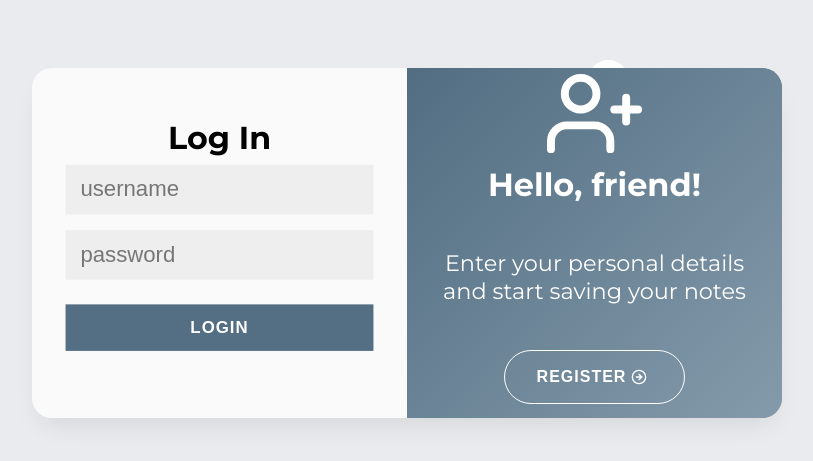
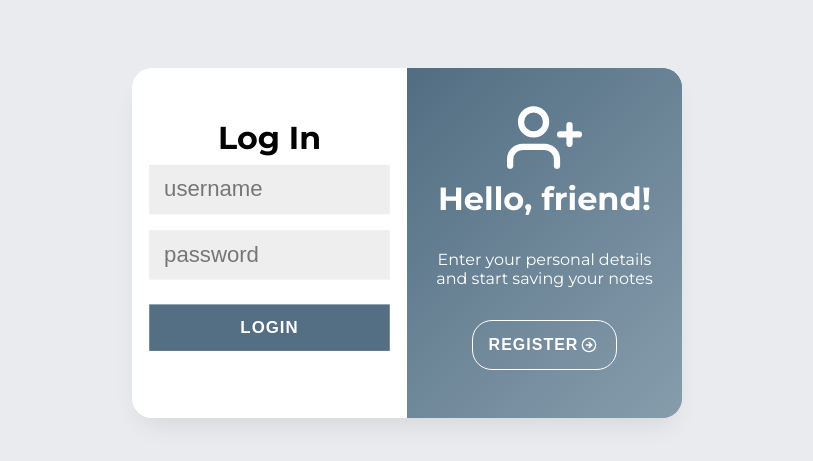
Before and after one commit to tevfik94/reactjs-notes-app, a React (Create React App) app: page / in a window 1280 px wide. Shown: the part 157-618 px from the top of the page, without its empty margins (233-1046 px from the left). Built offline with nearby package versions, Linux system fonts and the light colour scheme.

Commit message:
Update LoginSignup.css

```diff
--- a/src/styles/LoginSignup.css
+++ b/src/styles/LoginSignup.css
@@ -1,15 +1,15 @@
 .fullpage {
+  display: flex;
+  justify-content: center;
+  align-items: center;
   height: 100vh;
   overflow-x: auto;
   background: #e9ebee;
-  display: flex;
-  justify-content: center;
-  align-items: center;
 }
 
 #container {
   width: 100%;
-  max-width: 750px;
+  max-width: 550px;
   height: 350px;
   position: relative;
   border-radius: 20px;
@@ -20,7 +20,6 @@
   & > div {
     position: absolute;
     width: 50%;
-    min-width: 350px;
     height: 100%;
     top: 0;
     display: flex;
@@ -32,31 +31,29 @@
 
 .login {
   left: 0;
-  background: #fafafa;
+  background: #fff;
   border-radius: 20px 0 0 20px;
   & button {
     border-radius: 0px;
     width: 100%;
     height: auto;
   }
-  & .s-icon {
-    margin: 1em 0 0 1em;
-    stroke: #999;
-    vertical-align: middle;
-    width: 30px;
-    height: 30px;
-  }
 }
 
 .content {
   width: 100%;
-  padding: 1em 2em;
+  padding: 0.5em 1em;
   text-align: center;
-  p {
-    font-size: 1.4em;
+  & .button {
+    display: flex;
+    flex-direction: row;
   }
 }
 
+.error-msg {
+  font-size: 14px;
+  color: red;
+}
 .register {
   right: 0;
   z-index: 1;
@@ -66,14 +63,8 @@
     border-radius: 0px;
     width: 100%;
   }
-  & .s-icon {
-    margin: 1em 0 0 1em;
-    stroke: #999;
-    vertical-align: middle;
-    width: 30px;
-    height: 30px;
-  }
 }
+
 .page {
   right: 0;
   color: #fff;
@@ -85,14 +76,15 @@
     border-color: #fff;
     background: transparent;
   }
+
   p {
     margin: 2em auto;
   }
 }
 
 .b-icon {
-  width: 95px;
-  height: 95px;
+  width: 75px;
+  height: 75px;
 }
 
 form input {
@@ -116,20 +108,19 @@ button {
   justify-content: center;
   flex-direction: row;
   margin: 1em auto;
-  border-radius: 40px;
+  border-radius: 20px;
   border: 1px solid #526d82;
   background: #526d82;
   color: #fff;
   font-size: 1em;
   font-weight: bold;
-  padding: 0.8em 2em;
+  padding: 0.8em 1em;
   letter-spacing: 1px;
   text-transform: uppercase;
   transition: transform 80ms ease-in;
 
   & .s-icon {
-    margin: 5px;
-    vertical-align: middle;
+    margin: 3px;
   }
 }
 button:hover {
@@ -238,3 +229,13 @@ button:focus {
     transform: scale(0.8);
   }
 }
+.input-tooltip {
+  display: none;
+  color: red;
+  font-size: 12px;
+  margin-top: 4px;
+}
+
+.input-tooltip.show {
+  display: block;
+}
```
